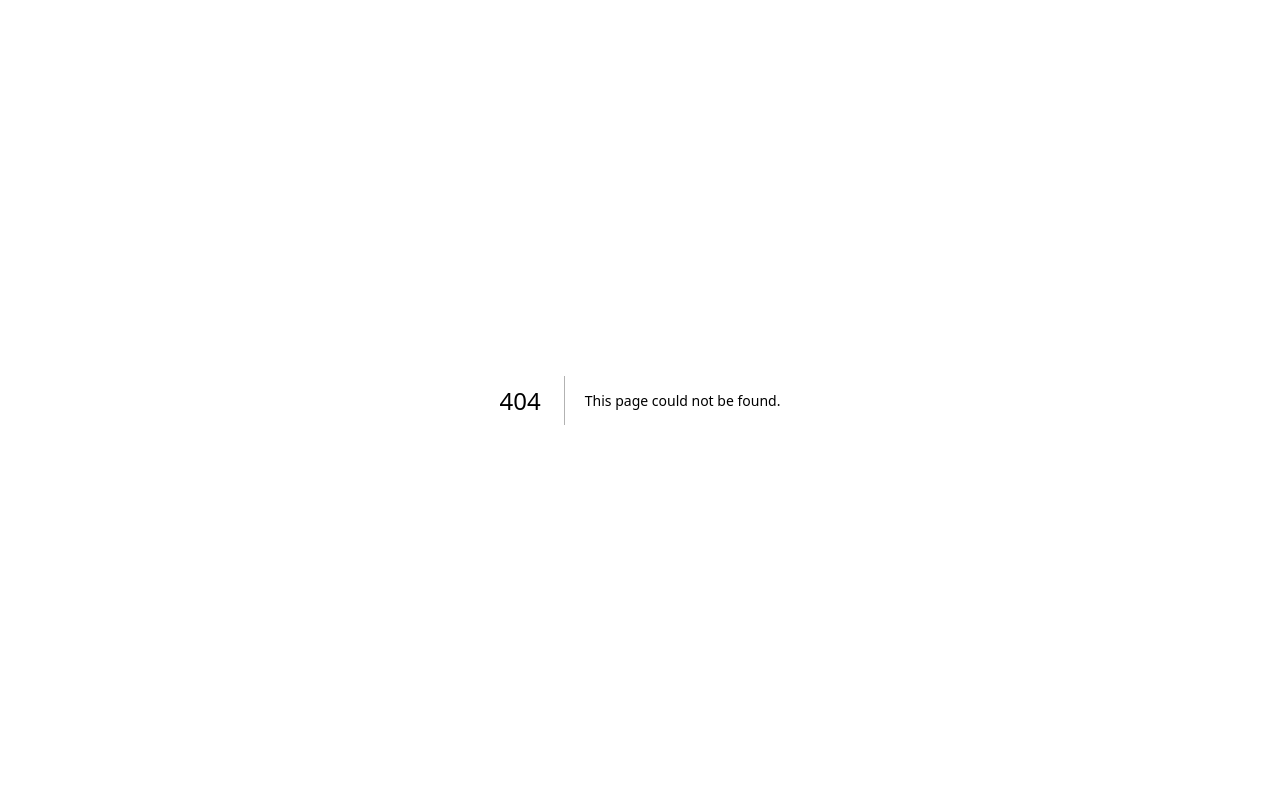
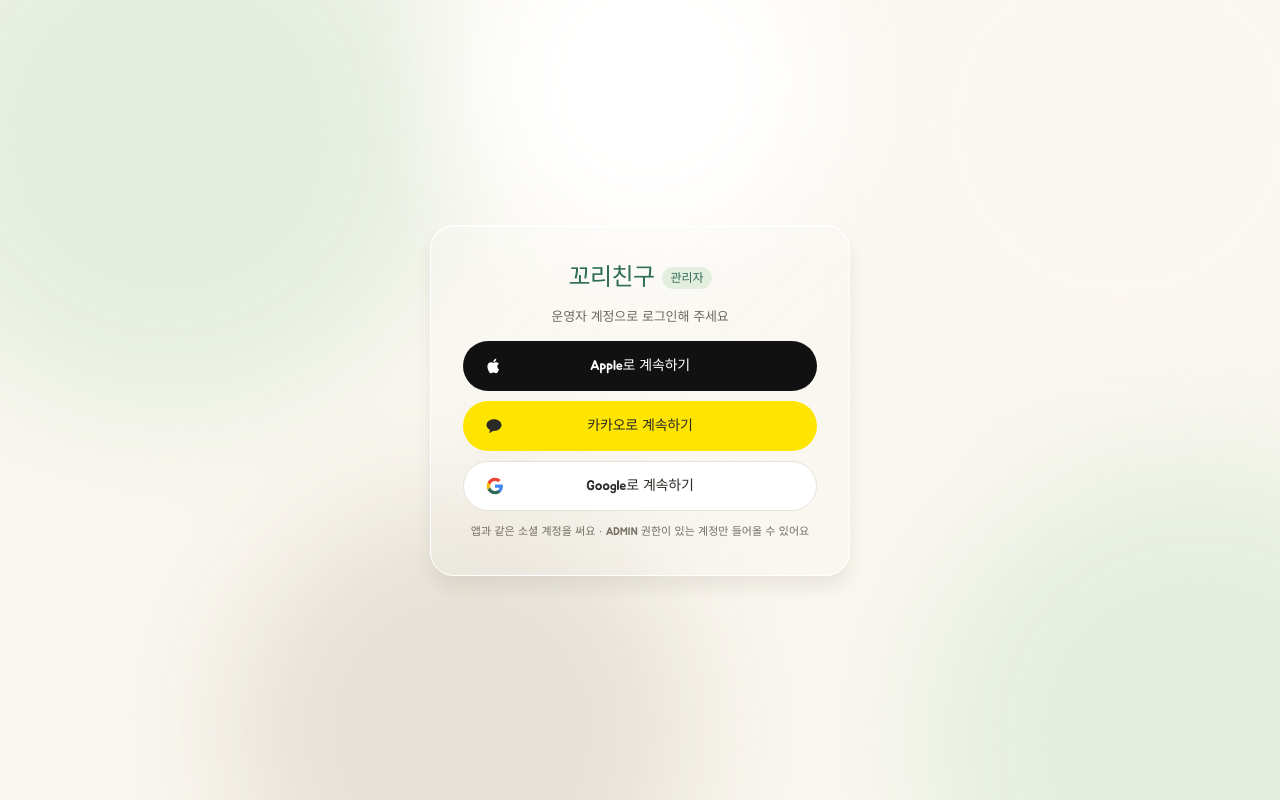
Before and after one commit to tail-friends/tail-client, a Next.js app: page /login in a window 1280 px wide. Before the commit this address had no page. Built offline with nearby package versions, Linux system fonts and the light colour scheme.

Commit message:
feat: 관리자 로그인 페이지 퍼블리싱 (기본·권한 없음·실패·만료)

```diff
--- /dev/null
+++ b/src/app/login/page.tsx
@@ -0,0 +1,72 @@
+import { Suspense } from "react";
+import Button from "@/components/Button";
+import Toast from "@/components/Toast";
+import LoginAlert from "@/features/auth/components/LoginAlert";
+import LoginCard from "@/features/auth/components/LoginCard";
+import SocialLoginButton from "@/features/auth/components/SocialLoginButton";
+
+export default function LoginPage({ searchParams }: PageProps<"/login">) {
+  return (
+    <main className="flex flex-1 items-center justify-center p-4">
+      <Suspense>
+        <LoginContent searchParams={searchParams} />
+      </Suspense>
+    </main>
+  );
+}
+
+// ?error=forbidden(W-1a) | failed(W-1b) | expired(W-E1), 없으면 W-1
+async function LoginContent({
+  searchParams,
+}: Pick<PageProps<"/login">, "searchParams">) {
+  const { error } = await searchParams;
+
+  return (
+    <>
+      <LoginCard>
+        {error === "forbidden" || error === "expired" ? (
+          <>
+            {error === "forbidden" ? (
+              <LoginAlert
+                tone="danger"
+                title="관리자만 들어올 수 있어요"
+                message={
+                  "이 계정에는 ADMIN 권한이 없어서 로그아웃했어요.\n권한은 운영팀에 요청해 주세요."
+                }
+              />
+            ) : (
+              <LoginAlert
+                tone="warning"
+                title="로그인이 만료됐어요"
+                message={
+                  "오래 사용하지 않아 자동으로 로그아웃했어요.\n다시 로그인하면 보던 화면으로 돌아가요."
+                }
+              />
+            )}
+            <Button className="w-full">
+              {error === "forbidden" ? "다른 계정으로 로그인" : "다시 로그인"}
+            </Button>
+          </>
+        ) : (
+          <>
+            <p className="text-body text-fg-secondary">
+              운영자 계정으로 로그인해 주세요
+            </p>
+            <div className="flex w-full flex-col gap-2.5">
+              <SocialLoginButton provider="apple" />
+              <SocialLoginButton provider="kakao" />
+              <SocialLoginButton provider="google" />
+            </div>
+            <p className="text-caption text-fg-tertiary text-center">
+              앱과 같은 소셜 계정을 써요 · ADMIN 권한이 있는 계정만 들어올 수
+              있어요
+            </p>
+          </>
+        )}
+      </LoginCard>
+      {error === "failed" && (
+        <Toast>로그인하지 못했어요 · 다시 시도해 주세요</Toast>
+      )}
+    </>
+  );
+}
```
